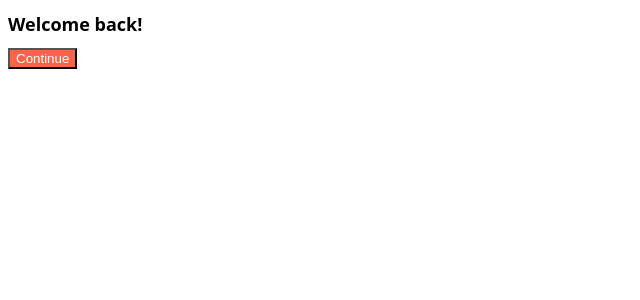
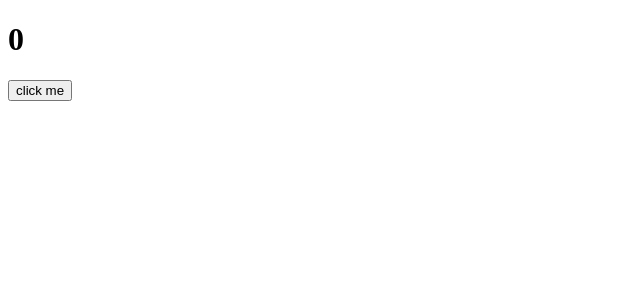
Before and after one commit to seedjin298/react-for-beginners-from5, a React (Create React App) app: page / in a window 1280 px wide. Shown: the top 300 px of the page, without its empty margins (0-640 px from the left). Built offline with nearby package versions, Linux system fonts and the light colour scheme.

Commit message:
#6.0 Introduction

```diff
--- a/src/App.js
+++ b/src/App.js
@@ -1,11 +1,15 @@
-import Button from "./Button";
-import styles from "./App.module.css";
+import { useState } from "react";
 
 function App() {
+  const [counter, setValue] = useState(0);
+  const onClick = () => {
+    setValue((prev) => prev + 1);
+  };
+  console.log("call an api");
   return (
     <div>
-      <h1 className={styles.title}>Welcome back!</h1>
-      <Button text={"Continue"} />
+      <h1>{counter}</h1>
+      <button onClick={onClick}>click me</button>
     </div>
   );
 }
--- a/src/App.module.css
+++ /dev/null
@@ -1,5 +0,0 @@
-.title {
-  font-family: system-ui, -apple-system, BlinkMacSystemFont, "Segoe UI", Roboto,
-    Oxygen, Ubuntu, Cantarell, "Open Sans", "Helvetica Neue", sans-serif;
-  font-size: 18px;
-}
--- a/src/Button.js
+++ /dev/null
@@ -1,12 +0,0 @@
-import PropTypes from "prop-types";
-import styles from "./Button.module.css";
-
-function Button({ text }) {
-  return <button className={styles.title}>{text}</button>;
-}
-
-Button.propTypes = {
-  text: PropTypes.string.isRequired,
-};
-
-export default Button;
--- a/src/Button.module.css
+++ /dev/null
@@ -1,4 +0,0 @@
-.title {
-  color: white;
-  background-color: tomato;
-}
```
